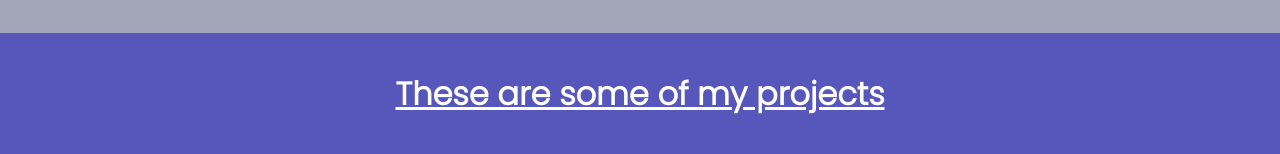
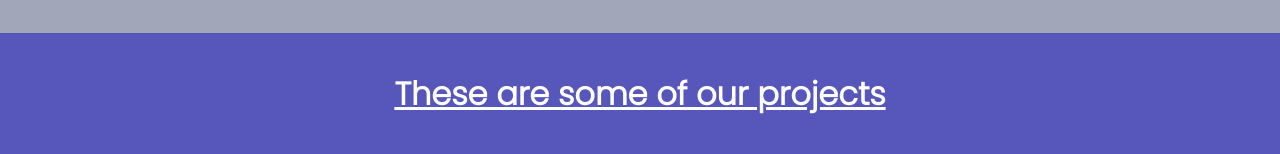
Before and after one commit to lopezivan1216/Shaddai-Leonald-potfolio, a plain HTML site: page index.html in a window 1280 px wide. Shown: the part 767-921 px from the top of the page. Drawn offline with Linux system fonts and the light colour scheme.

Commit message:
corrected our html

```diff
--- a/index.html
+++ b/index.html
@@ -25,7 +25,7 @@
 
     <div class="container2">
         <div id="project-div">
-            <h1>These are some of my projects</h1>
+            <h1>These are some of our projects</h1>
             <div class="projects-container">
                 <a class="project-tile">
                     <div class="project">
```
